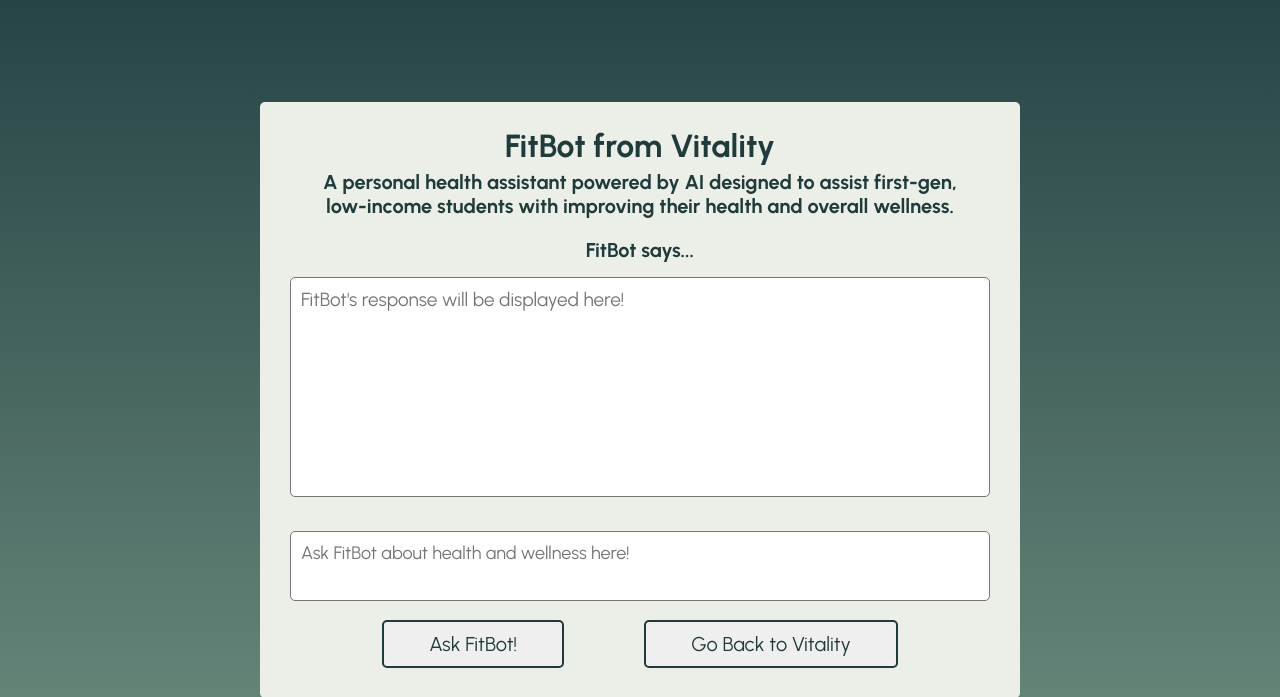
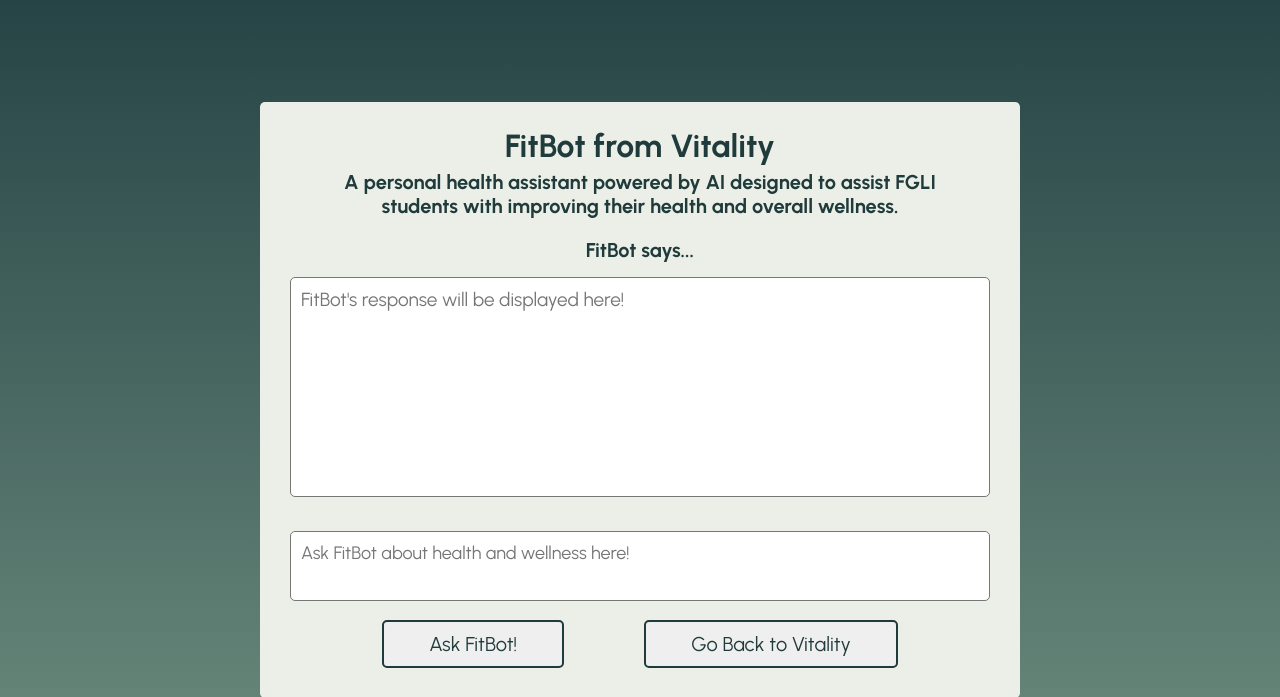
Before and after one commit to cassandracaluag/Vitality, a Flask app: page / in a window 1280 px wide. Shown: the top 697 px of the page. Run offline with Flask 3, Linux system fonts and the light colour scheme.

Commit message:
change fitbot message

```diff
--- a/static/style.css
+++ b/static/style.css
@@ -76,8 +76,3 @@ body {
     justify-content: center;
     margin-top: 15px;
 }
-
-button {
-    -webkit-tap-highlight-color: transparent;
-    -webkit-tap-highlight-color: rgba(0, 0, 0, 0);
-}
--- a/templates/index.html
+++ b/templates/index.html
@@ -9,7 +9,7 @@
     <body>
         <div class="wrapper">
             <h1>FitBot from Vitality</h1>
-            <h2>A personal health assistant powered by AI designed to assist first-gen, low-income students with improving their health and overall wellness.</h2>
+            <h2>A personal health assistant powered by AI designed to assist FGLI students with improving their health and overall wellness.</h2>
 
             <form method="post" action="/">
                 <h2>FitBot says...</h2>
```
